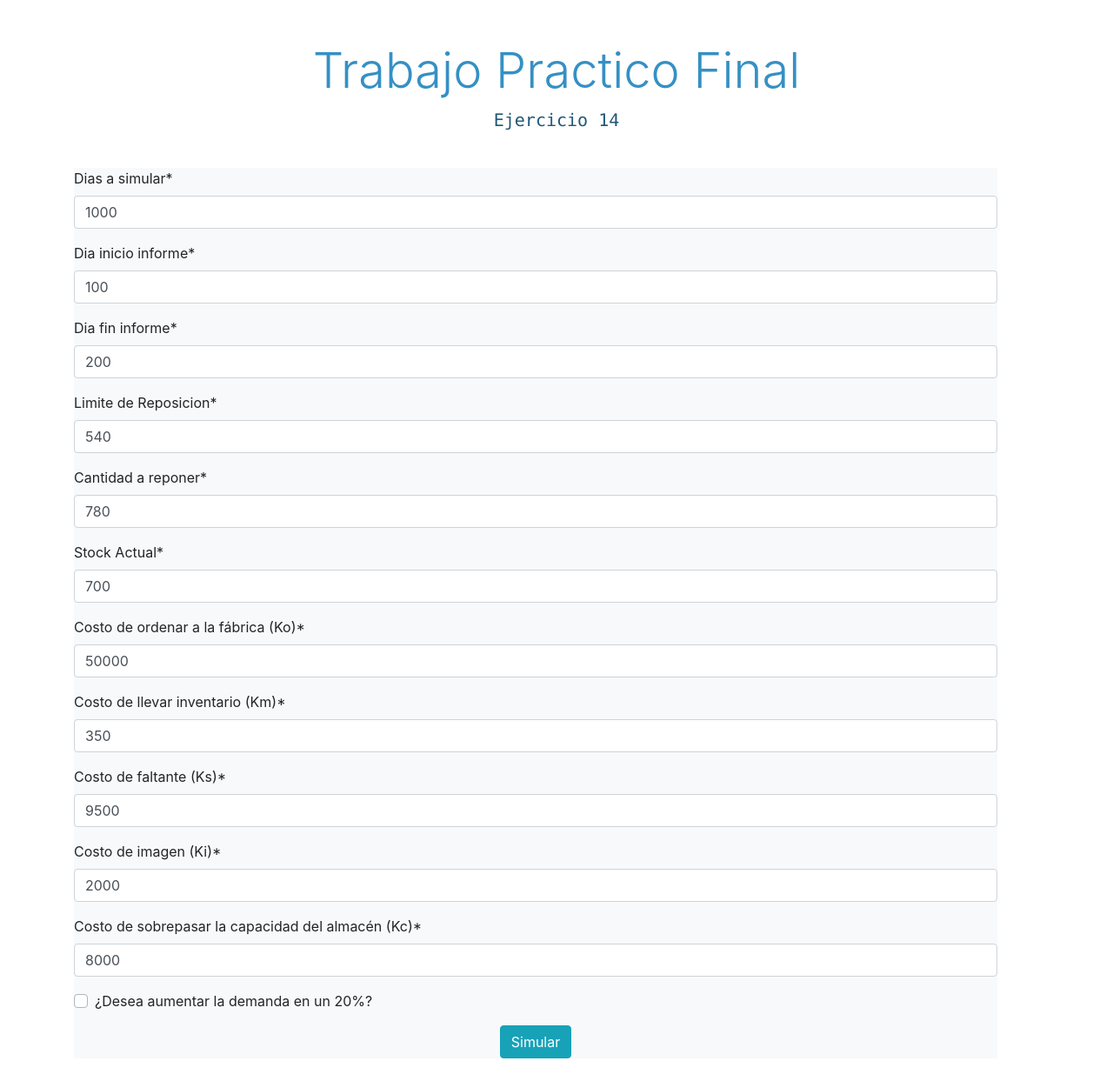
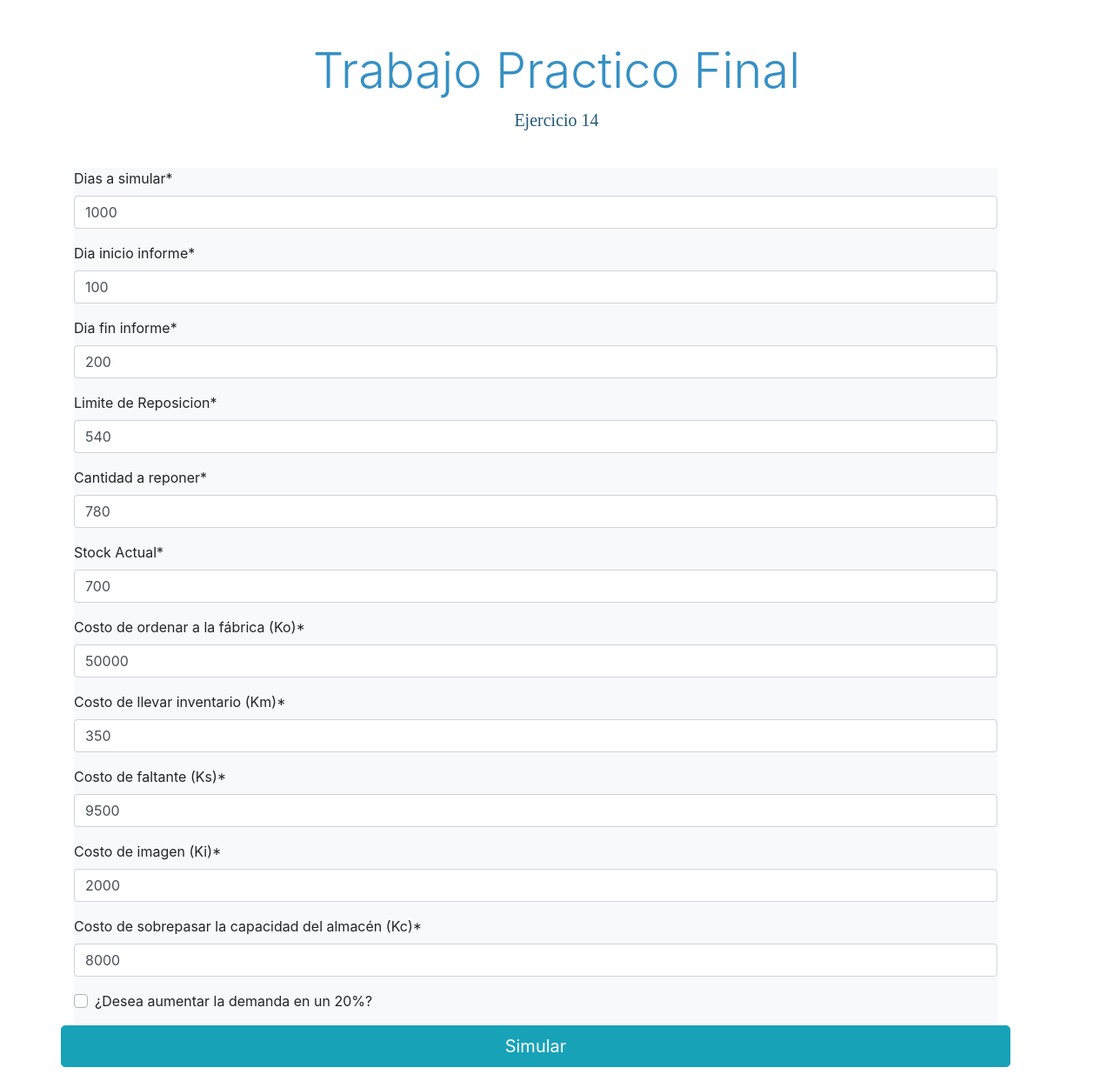
Before and after one commit to FacuZallocco/TP-Final---SIM, a Django app: page /ejercicio14/ in a window 1280 px wide. Shown: the part 72-1315 px from the top of the page at 87% size. Before the commit the page ends 1289 px from the top, so only its background shows below. Run offline with Django 3.2, Linux system fonts and the light colour scheme; some libraries are stand-ins or nearby versions.

Commit message:
casi listox2

```diff
--- a/TP_Final_SIM/TP_Final_SIM/templates/acercade.html
+++ b/TP_Final_SIM/TP_Final_SIM/templates/acercade.html
@@ -5,14 +5,14 @@
 {% block content %}
 
 <div class="index-header px-3 py-3 pt-md-5 pb-md-4 mx-auto text-center">
-    <h1 class="display-4">SIMULACION</h1>
-    <p class="lead">Alumno</p>
+    <h1 class="display-4">SIMULACIÓN</h1>
+    <p class="lead" style="color: #215775; font-family: Serif, Georgia">Alumno</p>
 </div>
 <div class="container" >
     <div class="card-deck mb-3 text-center" >
         <div class="card mb-4 box-shadow" >
             <div class="card-header" style="background-color: #0e6499;">
-                <h4 class="my-0 font-weight-normal" style="color: #c3d1d9">Facundo Zallocco</h4>
+                <h4 class="my-0 font-weight-normal" style="color: #c3d1d9;">Facundo Zallocco</h4>
             </div>
             <div class="card-body">
                 <ul class="list-unstyled mt-3 mb-4">
--- a/TP_Final_SIM/TP_Final_SIM/templates/tp.html
+++ b/TP_Final_SIM/TP_Final_SIM/templates/tp.html
@@ -13,7 +13,7 @@
 
 <div class="index-header px-3 py-3 pt-md-5 pb-md-4 mx-auto text-center">
     <h1 class="display-4" style="color: #3590c4">Trabajo Practico Final</h1>
-    <p class="lead" style="color: #215775; font-family: Lucida Console, Courier New, monospace">Ejercicio 14</p>
+    <p class="lead" style="color: #215775; font-family: Serif, Georgia">Ejercicio 14</p>
 </div>
 
 {% if form %}
@@ -25,7 +25,7 @@
                 {% crispy form form.helper %}
                 <!-- Boton Simular -->
                 <div class="row justify-content-center mb-3">
-                    <input type="submit" class="btn btn-info" value="Simular">
+                    <input type="submit" class="btn btn-info btn-lg btn-block" value="Simular">
                 </div>
             </form>
     </div>
@@ -103,7 +103,7 @@
 </div>
 
 <div class="container mt-5">
-    <!-- Tabla de resutados de simulacion y Paginador-->
+    <!-- Tabla de resultados de simulacion-->
     <div class="index-header ">
         <h5>Tabla de intervalo de simulacion</h5>
     </div>
--- a/TP_Final_SIM/ejercicio14/soporte.py
+++ b/TP_Final_SIM/ejercicio14/soporte.py
@@ -1,4 +1,6 @@
-import random, math
+import math
+import random
+
 
 #REVISAAAAAAAAAAAAAAR
 def generarDemanda():
--- a/TP_Final_SIM/ejercicio14/views.py
+++ b/TP_Final_SIM/ejercicio14/views.py
@@ -72,13 +72,14 @@ class simulacion(generic.FormView):
                 # Demanda
                 if aumento_demanda:
                 # Con aumento de la demanda en un 20%
-                    matriz[1][1] = round((soporte.generarDemanda())*1.20)
+                    matriz[1][1] = round((soporte.generarDemanda()) * 1.20)
                     demanda = matriz[1][1]
 
                 else:
                 # Con la demanda comun
                     matriz[1][1] = round(soporte.generarDemanda())
                     demanda = matriz[1][1]
+
 
                 # Demora
                 matriz[1][2] = soporte.generarDemora()
@@ -176,10 +177,13 @@ class simulacion(generic.FormView):
                     # Con aumento de la demanda en un 20%
                     matriz[0][1] = round((soporte.generarDemanda()) * 1.20)
                     demanda = matriz[0][1]
+
+
                 else:
                     # Con la demanda comun
                     matriz[0][1] = round(soporte.generarDemanda())
                     demanda = matriz[0][1]
+
 
                 # Demora
                 matriz[0][2] = soporte.generarDemora()
```
Also changed, not shown: TP_Final_SIM/ejercicio14/forms.py (+10 -10 lines).
